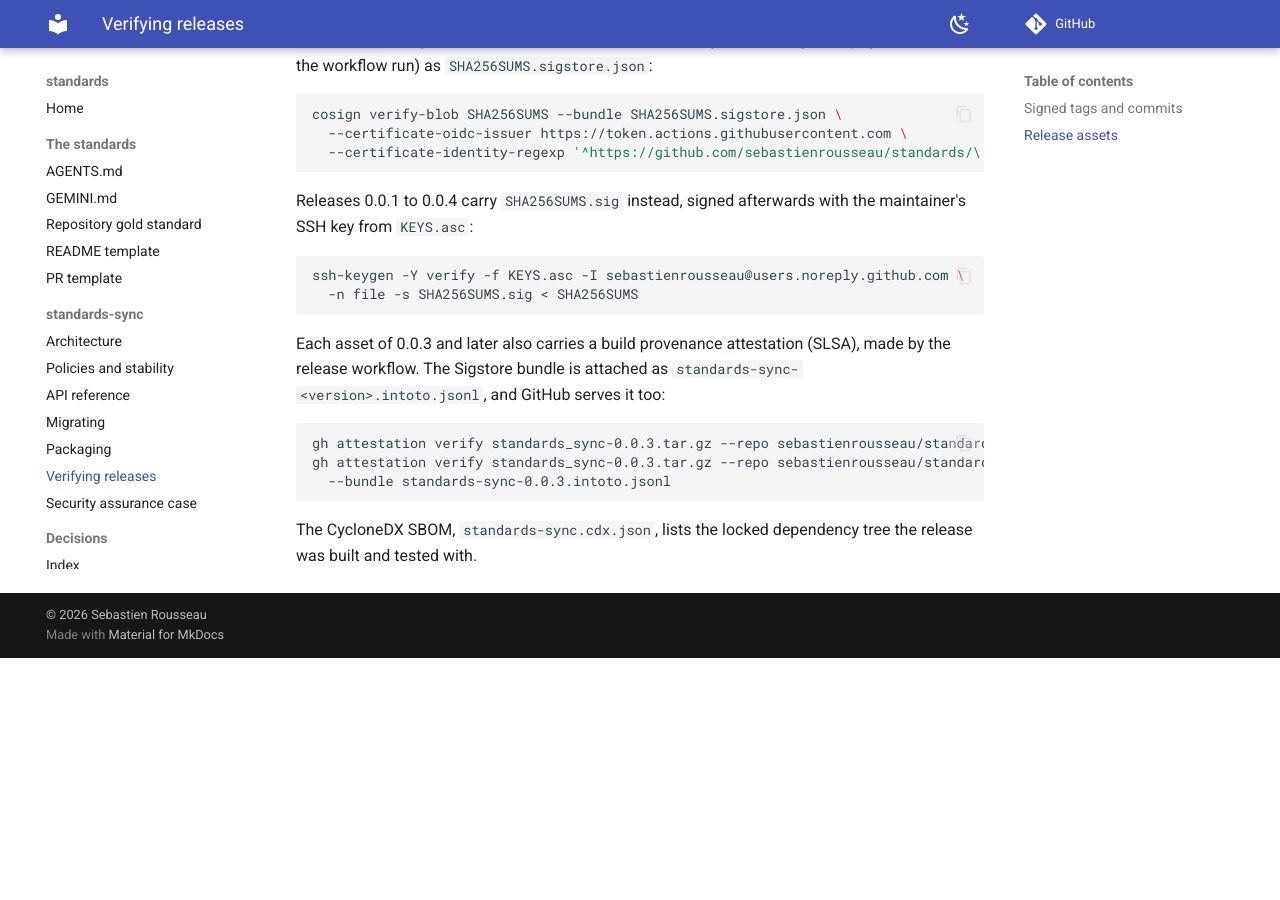
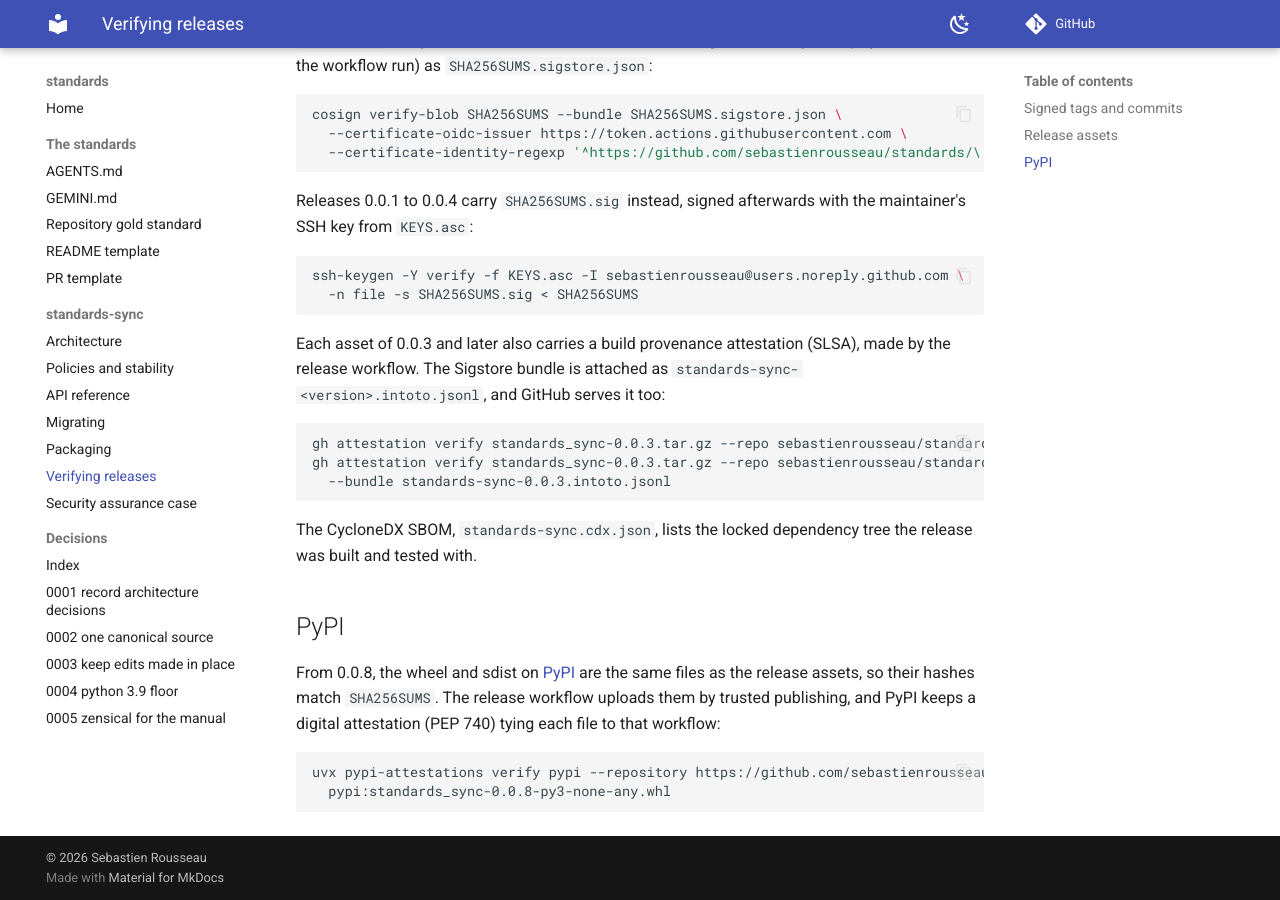
Before and after one commit to sebastienrousseau/standards, an MkDocs documentation site: the page built from docs/VERIFYING.md, in a window 1280 px wide and 900 px high, scrolled down 560 px. Built offline with MkDocs 1.6.1 and Material for MkDocs 9.7.7, drawn with Linux system fonts in a browser that asks for light colours; comment, search, counter and statistics services are not loaded; before the commit the page ends 1218 px from its top, so only the background shows below that.

Commit message:
feat: v0.0.9 (#14)
0.0.8 is the first release on PyPI, uploaded by trusted publishing, so
the README installs from there instead of a git URL, and the
template's registry badge slot shows the PyPI version instead of the
GitHub release. docs/VERIFYING.md shows how to verify a PyPI file's
PEP 740 attestation against the release workflow.

Verified: uv tool install standards-sync==0.0.8 into a scratch tool
directory installs a working command; pypi-attestations 0.0.32 verifies
the 0.0.8 wheel; make check and make linkcheck pass.

Assisted-by: Claude Code:claude-opus-5-5 pypi-attestations lychee

Signed-off-by: Sebastien Rousseau <sebastienrousseau@users.noreply.github.com>

````diff
--- a/docs/VERIFYING.md
+++ b/docs/VERIFYING.md
@@ -55,3 +55,16 @@ gh attestation verify standards_sync-0.0.3.tar.gz --repo sebastienrousseau/stand
 
 The CycloneDX SBOM, `standards-sync.cdx.json`, lists the locked
 dependency tree the release was built and tested with.
+
+## PyPI
+
+From 0.0.8, the wheel and sdist on
+[PyPI](https://pypi.org/project/standards-sync/) are the same files as
+the release assets, so their hashes match `SHA256SUMS`. The release
+workflow uploads them by trusted publishing, and PyPI keeps a digital
+attestation (PEP 740) tying each file to that workflow:
+
+```bash
+uvx pypi-attestations verify pypi --repository https://github.com/sebastienrousseau/standards \
+  pypi:standards_sync-0.0.8-py3-none-any.whl
+```
--- a/pyproject.toml
+++ b/pyproject.toml
@@ -3,7 +3,7 @@
 
 [project]
 name = "standards-sync"
-version = "0.0.8"
+version = "0.0.9"
 description = "Keep the canonical code standards in sync with the workspace root and dotfiles copies."
 readme = "README.md"
 license = "Apache-2.0 OR MIT"
````
Also changed, not shown: CHANGELOG.md (+9 -0 lines), README.md (+7 -5 lines), .github/releases/v0.0.9.md (added), 2 other files.
